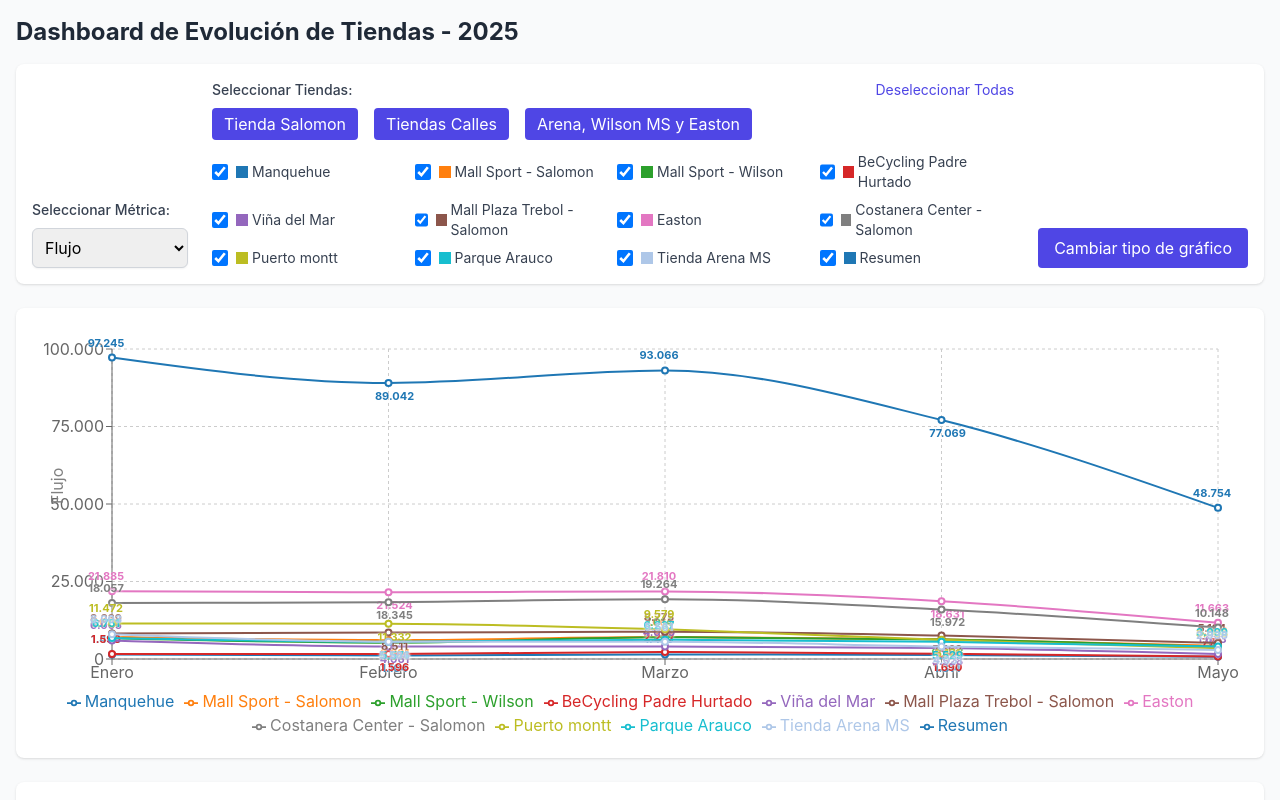
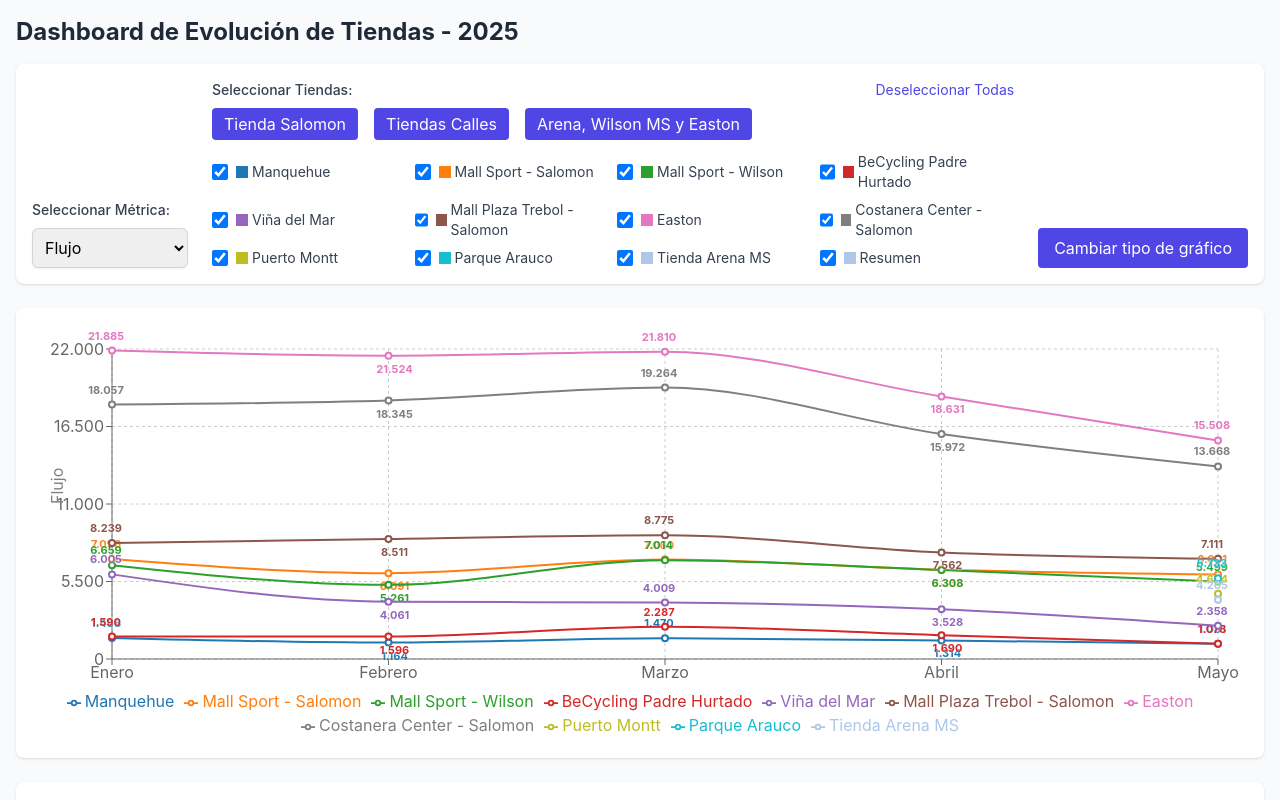
Before and after one commit to NandoPls/Graficos, a React (Create React App) app: page / in a window 1280 px wide. Shown: the top 800 px of the page. Built offline with nearby package versions, Linux system fonts and the light colour scheme.

Commit message:
Actualiza datos de mayo 2025

```diff
--- a/src/storeData.js
+++ b/src/storeData.js
@@ -6,7 +6,7 @@ export const initialStoreData = [
       { month: 'Febrero', flujo: 1164, boletas: 608, conversion: 52.2 },
       { month: 'Marzo', flujo: 1470, boletas: 802, conversion: 54.6 },
       { month: 'Abril', flujo: 1314, boletas: 705, conversion: 53.7 },
-      { month: 'Mayo', flujo: 756, boletas: 416, conversion: 55.0 }
+      { month: 'Mayo', flujo: 1081, boletas: 470, conversion: 43.5 }
     ]
   },
   {
@@ -16,7 +16,7 @@ export const initialStoreData = [
       { month: 'Febrero', flujo: 6091, boletas: 477, conversion: 7.8 },
       { month: 'Marzo', flujo: 7060, boletas: 531, conversion: 7.5 },
       { month: 'Abril', flujo: 6333, boletas: 547, conversion: 8.6 },
-      { month: 'Mayo', flujo: 4252, boletas: 293, conversion: 6.9 }
+      { month: 'Mayo', flujo: 6001, boletas: 418, conversion: 7.0 }
     ]
   },
   {
@@ -26,7 +26,7 @@ export const initialStoreData = [
       { month: 'Febrero', flujo: 5261, boletas: 659, conversion: 12.5 },
       { month: 'Marzo', flujo: 7014, boletas: 930, conversion: 13.3 },
       { month: 'Abril', flujo: 6308, boletas: 900, conversion: 14.3 },
-      { month: 'Mayo', flujo: 3931, boletas: 500, conversion: 12.7 }
+      { month: 'Mayo', flujo: 5499, boletas: 720, conversion: 13.1 }
     ]
   },
   {
@@ -36,7 +36,7 @@ export const initialStoreData = [
       { month: 'Febrero', flujo: 1596, boletas: 178, conversion: 11.2 },
       { month: 'Marzo', flujo: 2287, boletas: 293, conversion: 12.8 },
       { month: 'Abril', flujo: 1690, boletas: 238, conversion: 14.1 },
-      { month: 'Mayo', flujo: 772, boletas: 107, conversion: 13.9 }
+      { month: 'Mayo', flujo: 1078, boletas: 146, conversion: 13.5 }
     ]
   },
   {
@@ -46,7 +46,7 @@ export const initialStoreData = [
       { month: 'Febrero', flujo: 4061, boletas: 598, conversion: 14.7 },
       { month: 'Marzo', flujo: 4009, boletas: 581, conversion: 14.5 },
       { month: 'Abril', flujo: 3528, boletas: 539, conversion: 15.3 },
-      { month: 'Mayo', flujo: 1633, boletas: 292, conversion: 17.9 }
+      { month: 'Mayo', flujo: 2358, boletas: 431, conversion: 18.3 }
     ]
   },
   {
@@ -56,7 +56,7 @@ export const initialStoreData = [
       { month: 'Febrero', flujo: 8511, boletas: 384, conversion: 4.5 },
       { month: 'Marzo', flujo: 8775, boletas: 401, conversion: 4.6 },
       { month: 'Abril', flujo: 7562, boletas: 325, conversion: 4.3 },
-      { month: 'Mayo', flujo: 5194, boletas: 220, conversion: 4.2 }
+      { month: 'Mayo', flujo: 7111, boletas: 291, conversion: 4.1 }
     ]
   },
   {
@@ -66,7 +66,7 @@ export const initialStoreData = [
       { month: 'Febrero', flujo: 21524, boletas: 1051, conversion: 4.9 },
       { month: 'Marzo', flujo: 21810, boletas: 1142, conversion: 5.2 },
       { month: 'Abril', flujo: 18631, boletas: 1104, conversion: 5.9 },
-      { month: 'Mayo', flujo: 11663, boletas: 682, conversion: 5.8 }
+      { month: 'Mayo', flujo: 15508, boletas: 890, conversion: 5.7 }
     ]
   },
   {
@@ -76,48 +76,25 @@ export const initialStoreData = [
       { month: 'Febrero', flujo: 18345, boletas: 930, conversion: 5.1 },
       { month: 'Marzo', flujo: 19264, boletas: 889, conversion: 4.6 },
       { month: 'Abril', flujo: 15972, boletas: 911, conversion: 5.7 },
-      { month: 'Mayo', flujo: 10148, boletas: 514, conversion: 5.1 }
+      { month: 'Mayo', flujo: 13668, boletas: 671, conversion: 4.9 }
     ]
   },
   {
-    name: "Puerto montt",
+    name: "Puerto Montt",
     data: [
-      { month: 'Enero', flujo: 11472, boletas: 553, conversion: 4.8 },
-      { month: 'Febrero', flujo: 11332, boletas: 456, conversion: 4.0 },
-      { month: 'Marzo', flujo: 9579, boletas: 420, conversion: 4.4 },
-      { month: 'Abril', flujo: 6171, boletas: 242, conversion: 3.9 },
-      { month: 'Mayo', flujo: 3468, boletas: 176, conversion: 5.1 }
+      { month: 'Mayo', flujo: 4624, boletas: 219, conversion: 4.7 }
     ]
   },
   {
     name: "Parque Arauco",
     data: [
-      { month: 'Enero', flujo: 6751, boletas: 629, conversion: 9.3 },
-      { month: 'Febrero', flujo: 5571, boletas: 491, conversion: 8.8 },
-      { month: 'Marzo', flujo: 6237, boletas: 526, conversion: 8.4 },
-      { month: 'Abril', flujo: 5529, boletas: 566, conversion: 10.2 },
-      { month: 'Mayo', flujo: 3999, boletas: 324, conversion: 8.1 }
+      { month: 'Mayo', flujo: 5733, boletas: 470, conversion: 8.2 }
     ]
   },
   {
     name: "Tienda Arena MS",
     data: [
-      { month: 'Enero', flujo: 8003, boletas: 959, conversion: 12.0 },
-      { month: 'Febrero', flujo: 5586, boletas: 634, conversion: 11.3 },
-      { month: 'Marzo', flujo: 5561, boletas: 791, conversion: 14.2 },
-      { month: 'Abril', flujo: 4031, boletas: 549, conversion: 13.6 },
-      { month: 'Mayo', flujo: 2938, boletas: 478, conversion: 16.3 }
-    ]
-  },
-
-  {
-    name: "Resumen",
-    data: [
-      { month: 'Enero', flujo: 97245, boletas: 7896, conversion: 8.12 },
-      { month: 'Febrero', flujo: 89042, boletas: 6466, conversion: 7.26 },
-      { month: 'Marzo', flujo: 93066, boletas: 7306, conversion: 7.85 },
-      { month: 'Abril', flujo: 77069, boletas: 6626, conversion: 8.60 },
-      { month: 'Mayo', flujo: 48754, boletas: 4002, conversion: 8.21 }
+      { month: 'Mayo', flujo: 4205, boletas: 707, conversion: 16.8 }
     ]
   }
-]
+];
```
